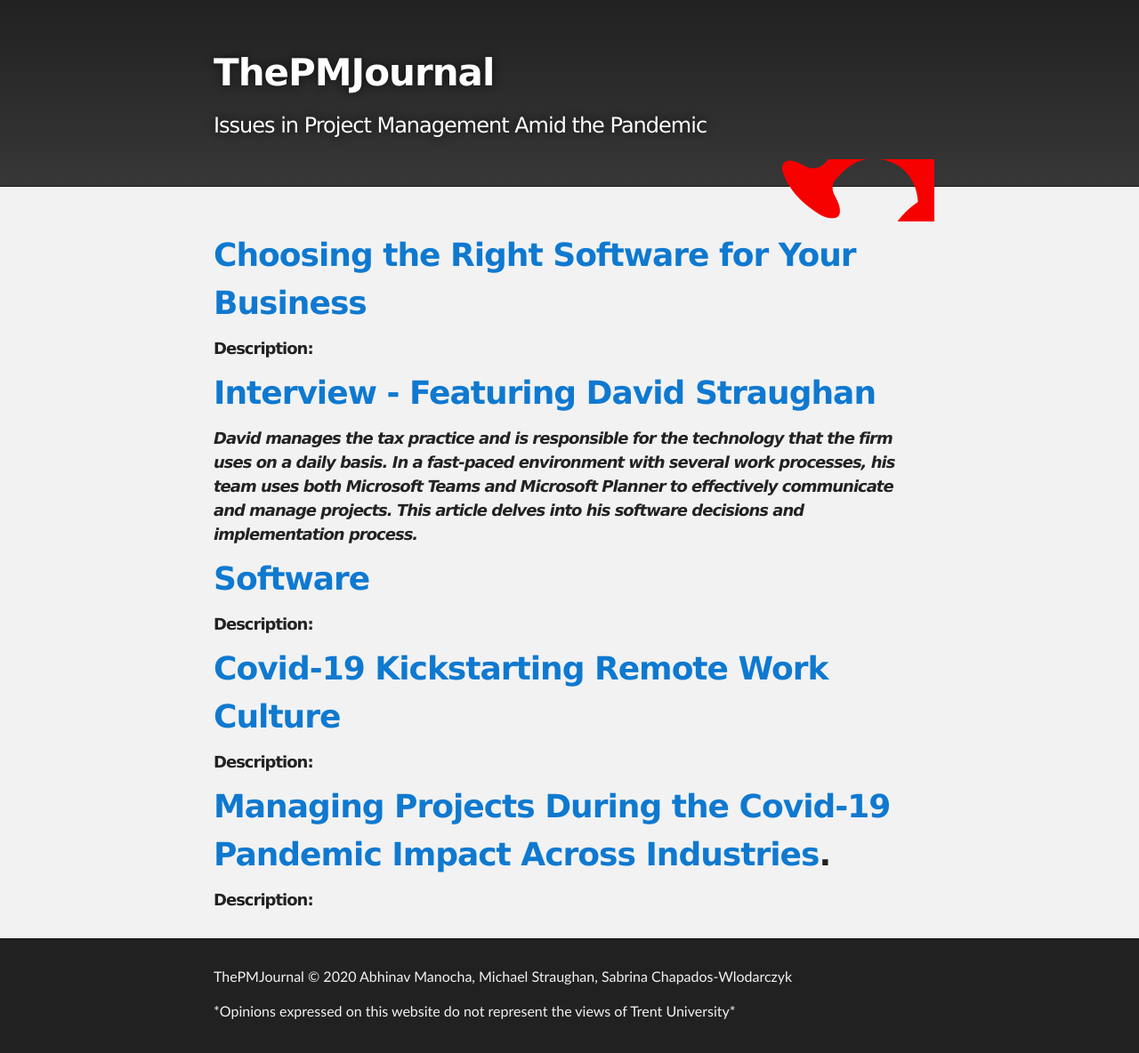
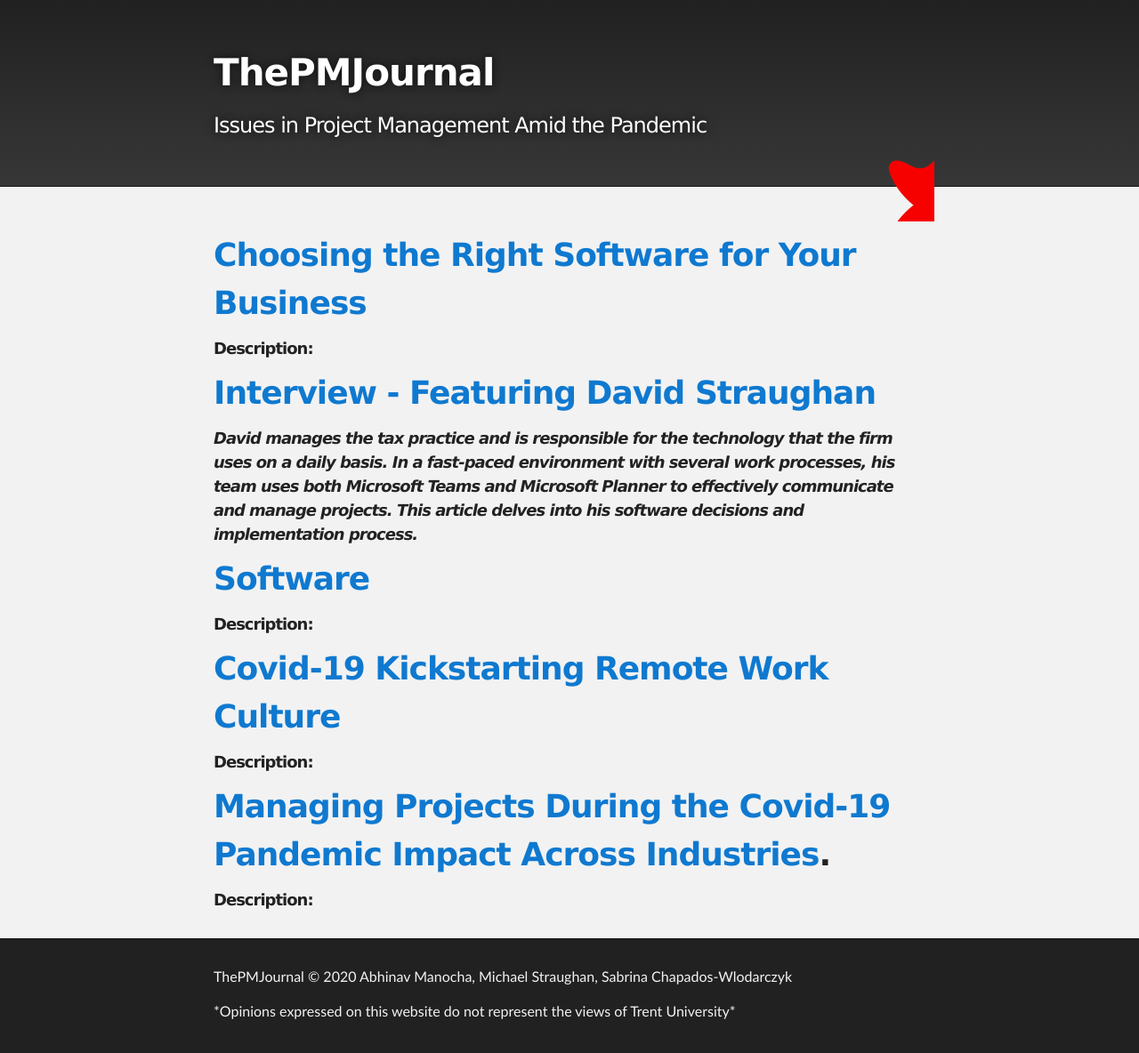
Before and after one commit to abhinavmanocha/3850Project, a Jekyll site: the page built from index.md, in a window 1280 px wide. Shown: the whole page at 89% size. Built offline with Jekyll 4.4.1, drawn with Linux system fonts in a browser that asks for light colours; our own code applies the rules of GitHub Pages for plain Markdown files.

Commit message:
changes to logo

```diff
--- a/_sass/jekyll-theme-slate.scss
+++ b/_sass/jekyll-theme-slate.scss
@@ -299,11 +299,9 @@ Full-Width Styles
 
 #downloads {
   position: absolute;
-  width: 210px;
   z-index: 10;
   bottom: -40px;
   right: 0;
-  height: 70px;
   background: url('../images/a1.png') no-repeat 0% 90%;
 }
 
```
